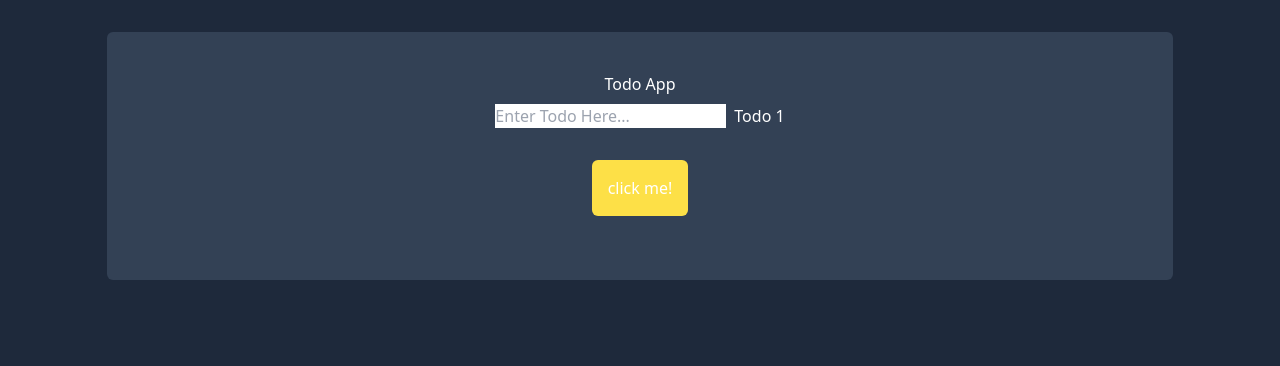
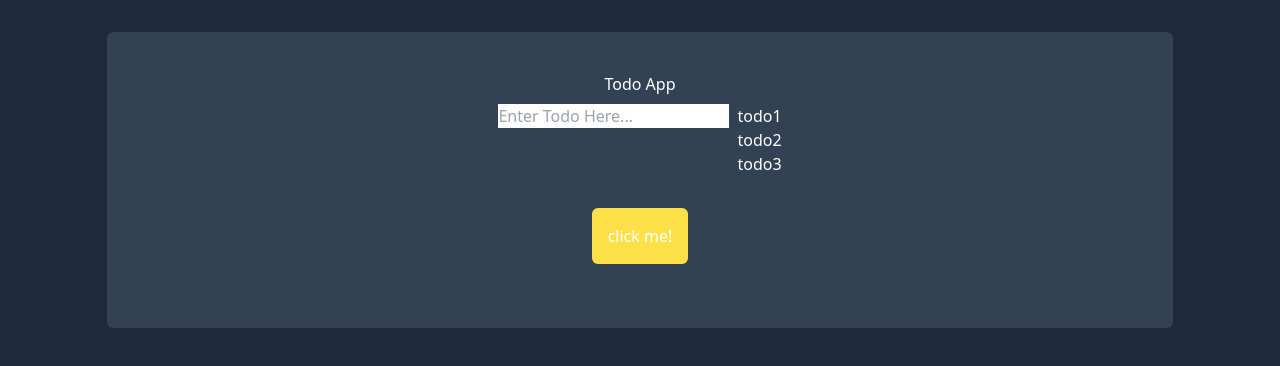
Before and after one commit to haflettjm/NuxtDark-Todo, a Nuxt app: page / in a window 1280 px wide. Shown: the top 366 px of the page. Built offline with nearby package versions, Linux system fonts and the light colour scheme.

Commit message:
added basic stuff to iterate over todo array

```diff
--- a/pages/index.vue
+++ b/pages/index.vue
@@ -1,6 +1,6 @@
 <script setup>
 import{ ref, onMounted} from 'vue'
-
+const todos = ref(["todo1", "todo2", "todo3"])
 </script>
 <template>
     <div class="
@@ -35,8 +35,8 @@ import{ ref, onMounted} from 'vue'
                 </div>
                 <div>
                     <ul>
-                        <li>
-                            Todo 1
+                        <li v-for="item in todos">
+                            {{item}}
                         </li>
                     </ul>
                 </div>
```
